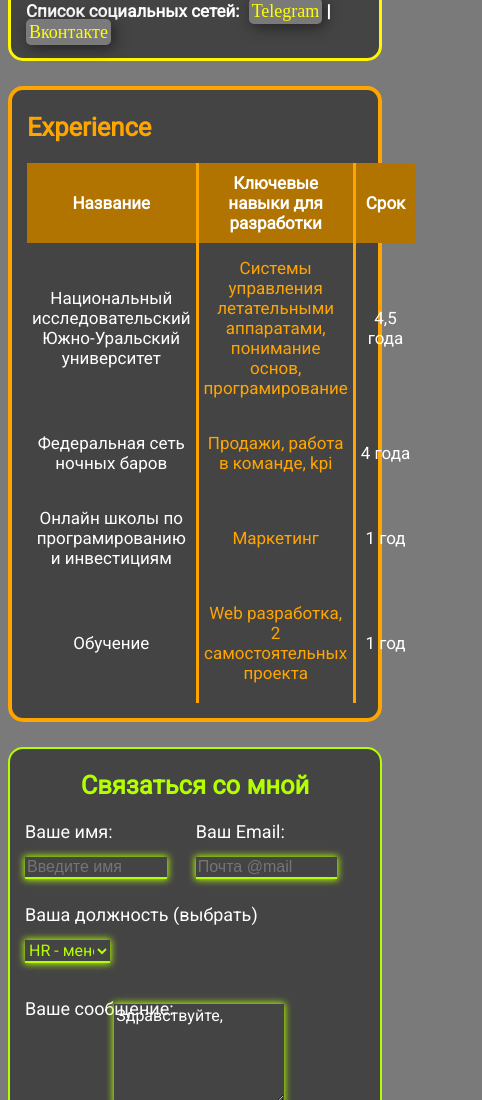
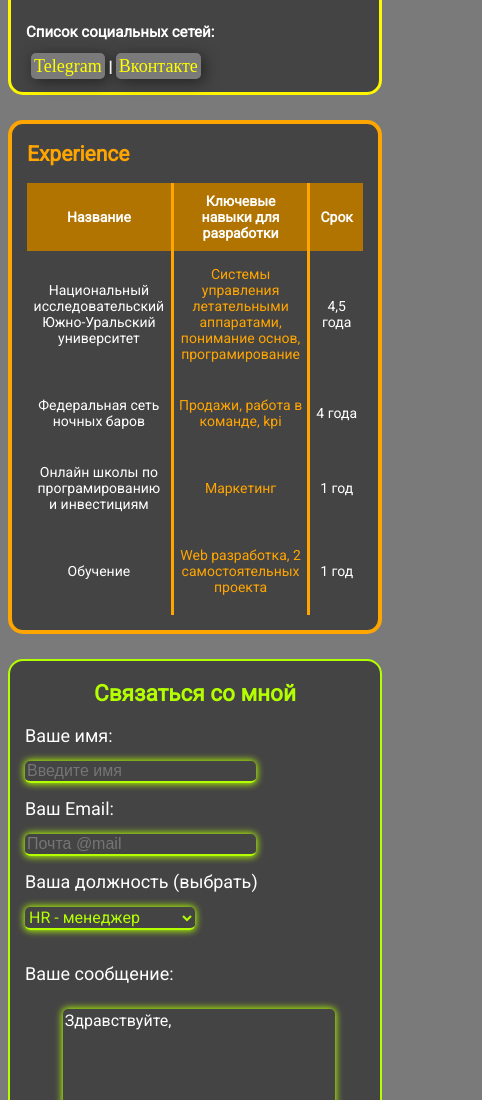
Before and after one commit to MrDenis95/resume, a plain HTML site: page index.html in a window 390 px wide. Shown: the part 900-2000 px from the top of the page, 482 px wide, since content can reach past the window. Drawn offline with Linux system fonts and the light colour scheme; files that its build step writes are made by us from their sources.

Commit message:
Add files via upload

```diff
--- a/111.css
+++ b/111.css
@@ -8,7 +8,7 @@
 
 .container {
     max-width: 800px;
-    min-width: 350px;
+    /*min-width: 350px;*/
     margin: auto;
 }
 
@@ -40,6 +40,7 @@ body p {
     box-shadow: 0px 0px 20px 1px #fff700;
     margin-top: 15px;
     margin-bottom: 0px;
+    border-radius: 10px;
 }
 .h44 {
     margin-bottom: 3px;
@@ -55,6 +56,7 @@ body p {
 .info-text {
     /*display: inline-block;*/
 }
+
 
 .border-info {
     border: 3px solid #fff700;
@@ -230,11 +232,12 @@ body p {
     box-shadow: 0 0 7px 1px rgb(179 255 0);
     font-size:medium;
     margin-bottom: 15px;
+    border-radius: 5px;
 }
 
 .forms select {
     color: rgb(179 255 0);
-    width:25%;
+    width:30%;
     font-family: 'Roboto';
 }
 
@@ -280,3 +283,59 @@ body p {
     margin-left: 30px;
     padding-top: 25%;
 }
+
+@media (max-width: 630px) {
+
+    .center777 {
+        display: block;
+    }
+
+    .info-text {
+        margin-left: 15px;
+        padding-top: 0%;
+    }
+
+    .h33 {
+        width: 270px;
+    }
+
+    .border-center {
+        font-size: 14px;
+    }
+
+}
+
+@media (max-width: 700px) {
+    .forms textarea {
+        margin-top: 10px;
+        margin-bottom: 20px;
+        width: 80%;
+    }
+    .textarea-block1, .textarea-block2 {
+        width: 10%;
+    }
+
+    .forms select {
+        width: 50%;
+    }
+
+}
+
+@media (max-width: 500px) {
+    body {
+        font-size: 15px;
+    }
+    .strong {
+        display: block;
+        margin-bottom: 15px;
+    }
+
+    .plus {
+        display: block;
+        width: 80%;
+    }
+}
+
+option {
+    background-color: #444444;
+}
--- a/index.html
+++ b/index.html
@@ -6,9 +6,9 @@
     <meta name="viewport" content="width=device-width, initial-scale=1.0">
     <meta name="keywords" content="JavaScript Developer - Denis - html, css, javaScript, ...">
     <meta name="description" content="Это сайт реземе(упаковка) моей личности и хард скилов">
-    <title>Denis' rusume</title>
+    <title>Резюме</title>
 
-    <link rel="stylesheet" href="111.css">
+    <link rel="stylesheet" href="img/111.css">
 
 </head>
 
@@ -43,7 +43,7 @@
                     <p>Люблю путешестовавать, заниматься спортом, кататься на сноуборде и ходить в пешие походы.<br><em>Но програмировать люблю больше</em> =) </p>
                     <br>
                     <div class="spans15">
-                    <strong>Список социальных сетей:</strong>
+                    <strong class="strong">Список социальных сетей:</strong>
                     <span class="spans"></span>
                     <a class="links" href="https://t.me/Mr_Den26" target = "_blank">Telegram</a>
                     <strong>|</strong>
```
